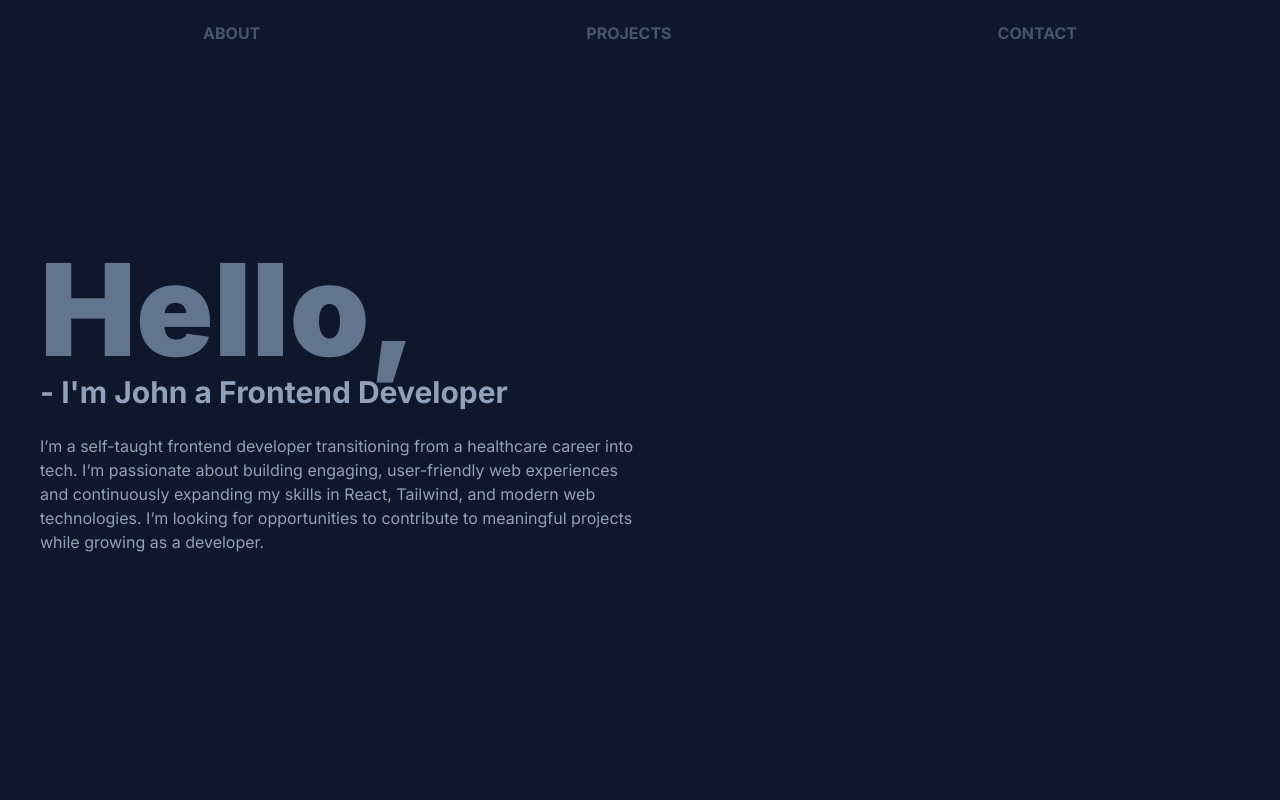
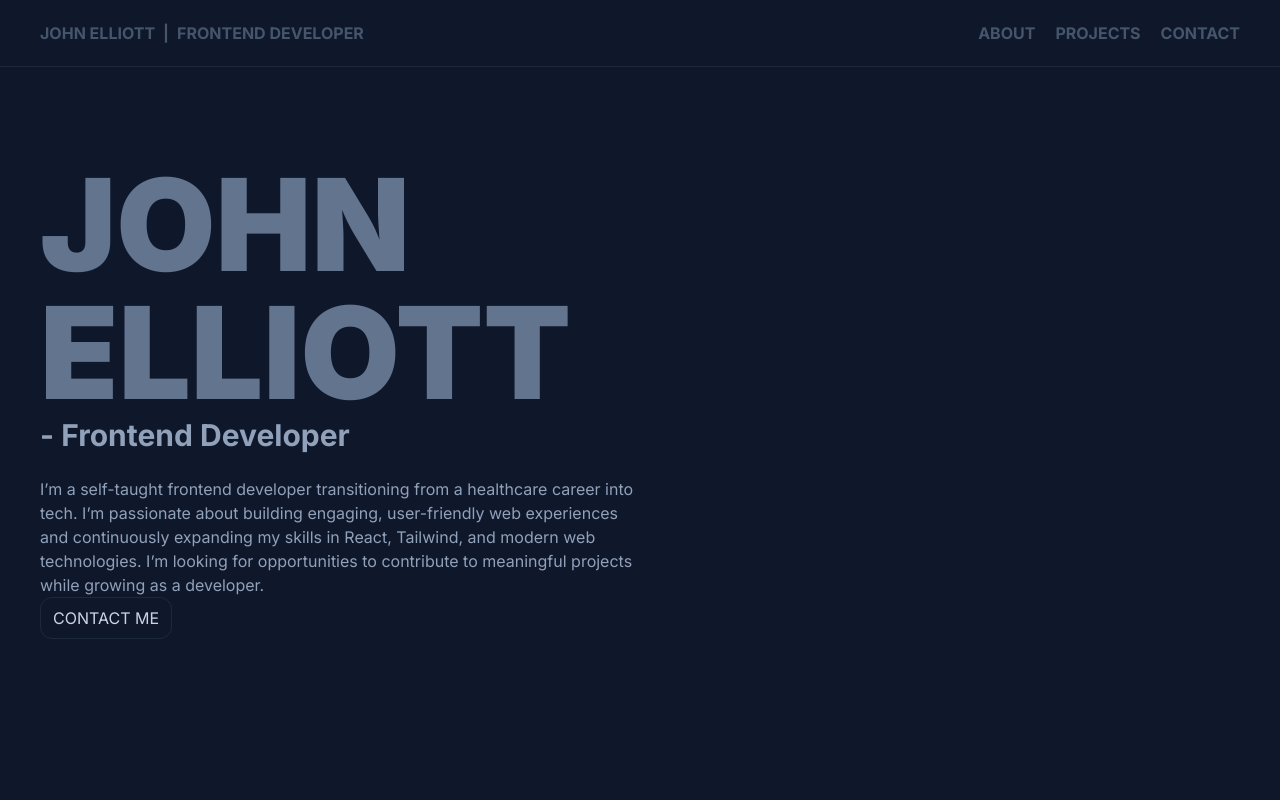
Before and after one commit to Jakelliott98/portfolio_page, a React (Vite) app: page / in a window 1280 px wide. Shown: the top 800 px of the page. Built offline with nearby package versions, Linux system fonts and the light colour scheme.

Commit message:
Added in new layout Hero Section

```diff
--- a/src/pages/HeroSection.jsx
+++ b/src/pages/HeroSection.jsx
@@ -3,17 +3,26 @@ export default function HeroSection ({ setCurrentSection }) {
 
     return (
         <div className=" h-screen max-h-screen bg-slate-900 text-slate-300 overflow-hidden">
-            <nav className="h-1/12 w-full bg-slate-900 px-10 flex justify-around items-center text-slate-600 font-bold absolute">
+            <div className="h-1/12 w-full px-10 flex items-center justify-between text-slate-600 font-bold absolute border-b-1 border-slate-800">
+                <div className="h-full flex items-center justify-center self-start gap-2">
+                    <p>JOHN ELLIOTT</p>
+                    <p>|</p>
+                    <p>FRONTEND DEVELOPER</p>
+                </div>
+                <nav className="h-full flex gap-5 items-center justify-center self-end">
                     <a className='hover:text-slate-200 cursor-pointer' onClick={() => setCurrentSection(1)}>ABOUT</a>
                     <a className='hover:text-slate-200 cursor-pointer' onClick={() => setCurrentSection(2)}>PROJECTS</a>
                     <a className='hover:text-slate-200 cursor-pointer' onClick={() => setCurrentSection(3)}>CONTACT</a>
                 </nav>
-            <div className="px-10 flex h-full [&>*]:flex-1">
+            </div>
+            <div className="flex flex-col h-full">
+                <div className="flex-1 px-10 flex h-full [&>*]:flex-1">
                     <div className="flex justify-center items-center">
                         <div className="flex flex-col justify-center items-left [&>*]:text-left">
-                    <h1 className="text-9xl font-black text-slate-500">Hello,</h1>
-                    <h2 className="text-3xl text-slate-400 font-bold">- I'm John a Frontend Developer</h2>
+                            <h1 className="text-9xl font-black text-slate-500">JOHN ELLIOTT</h1>
+                            <h2 className="text-3xl text-slate-400 font-bold">- Frontend Developer</h2>
                             <p className='text-slate-400 mt-6'> I’m a self-taught frontend developer transitioning from a healthcare career into tech. I’m passionate about building engaging, user-friendly web experiences and continuously expanding my skills in React, Tailwind, and modern web technologies. I’m looking for opportunities to contribute to meaningful projects while growing as a developer.</p>
+                            <button className="px-3 py-2 rounded-xl w-fit border-1 border-slate-800 ">CONTACT ME</button>
                         </div>
                     </div>
                     <div className="flex h-full h-fit">
@@ -21,5 +30,6 @@ export default function HeroSection ({ setCurrentSection }) {
                     </div>
                 </div>
             </div>
+        </div>
     )
 }
```
Lines whose indentation alone changed are shown as unchanged.
